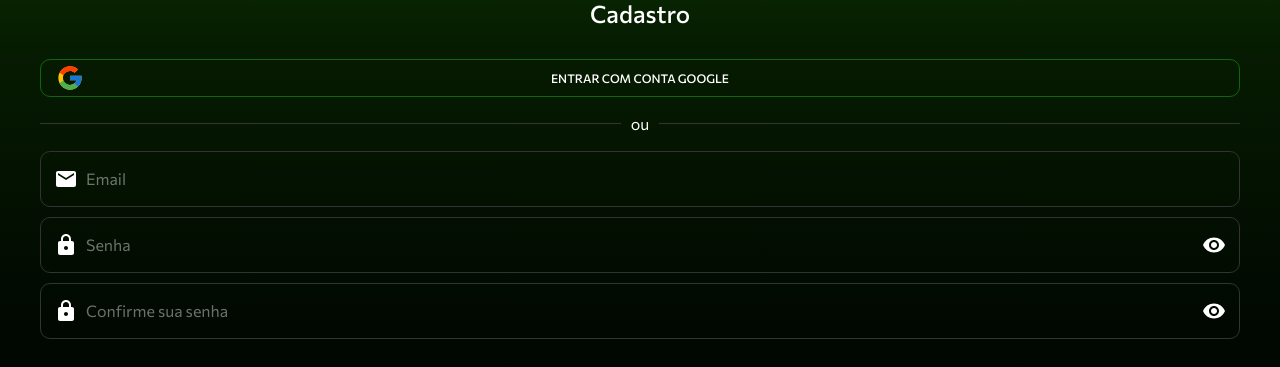
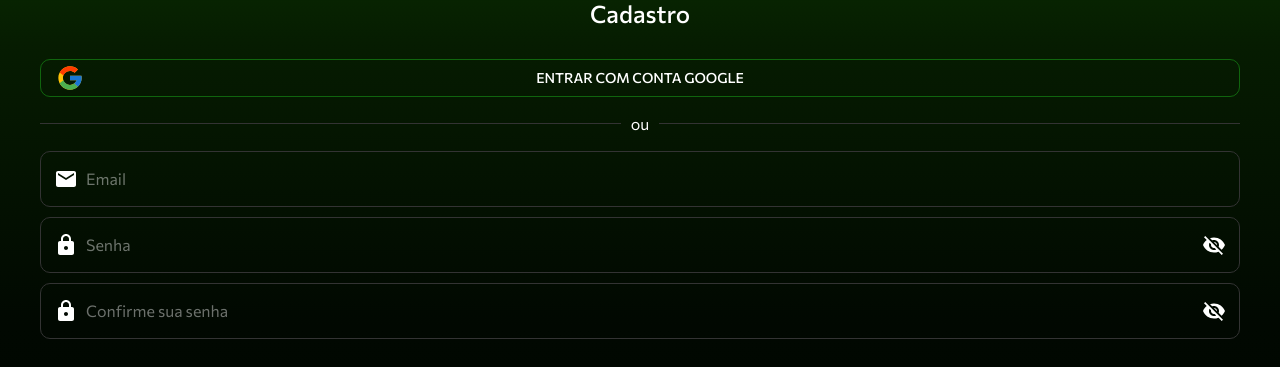
Before and after one commit to Oliv-ramon/todo, a React (Create React App) app: page / in a window 1280 px wide. Shown: the part 155-522 px from the top of the page. Built offline with nearby package versions, Linux system fonts and the light colour scheme.

Commit message:
fix: password visibility icon

```diff
--- a/src/components/PasswordInput/index.tsx
+++ b/src/components/PasswordInput/index.tsx
@@ -50,7 +50,6 @@ function PasswordInput({
         onFocus={toggleIconColor}
         onBlur={toggleIconColor}
         placeholder={placeholder}
-        autoComplete="off"
         startAdornment={
           <InputAdornment position="start">
             <IconButton sx={{ p: 0 }}>
@@ -67,9 +66,9 @@ function PasswordInput({
               sx={{ p: 0 }}
             >
               {showPassword ? (
+                <Visibility color={iconColor} />
+              ) : (
                 <VisibilityOff color={iconColor} />
-              ) : (
-                <Visibility color={iconColor} />
               )}
             </IconButton>
           </InputAdornment>
--- a/src/theme.ts
+++ b/src/theme.ts
@@ -24,7 +24,7 @@ const theme = createTheme({
       fontWeight: "500",
     },
     h3: {
-      fontSize: "12px",
+      fontSize: "14px",
       fontWeight: "500",
       color: "#fff",
     },
@@ -34,6 +34,9 @@ const theme = createTheme({
       styleOverrides: {},
     },
     MuiOutlinedInput: {
+      defaultProps: {
+        autoComplete: "off",
+      },
       styleOverrides: {
         notchedOutline: {
           borderColor: "#333",
```
